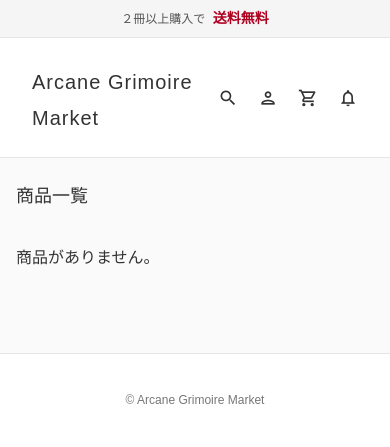
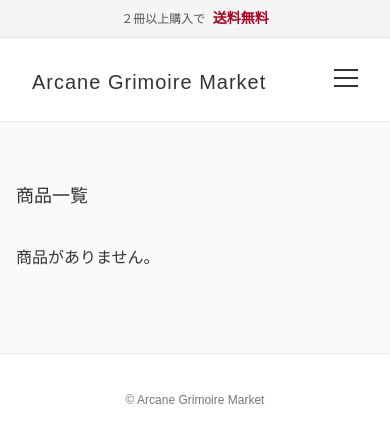
Before and after one commit to bota-rabbit/django-grimoire-market, a Django app: page / in a window 390 px wide. Shown: the top 447 px of the page. Run offline with Django 5.2, Linux system fonts and the light colour scheme; data that the repository does not hold is empty.

Commit message:
fix: adjust hamburger menu icon layout on mobile

```diff
--- a/grimoires/static/grimoires/css/style.css
+++ b/grimoires/static/grimoires/css/style.css
@@ -130,6 +130,25 @@ body {
 /* Material Icons サイズ調整 */
 .header-icon .material-icons-outlined {
     font-size: 20px;
+}
+
+/* ハンバーガー（共通） */
+.hamburger {
+    display: none;   /* ← PCでは隠す */
+    width: 32px;
+    height: 24px;
+    background: none;
+    border: none;
+    padding: 0;
+    cursor: pointer;
+}
+
+/* 三本線 */
+.hamburger span {
+    display: block;
+    height: 2px;
+    margin: 5px 0;
+    background: #333;
 }
 
 
@@ -321,4 +340,71 @@ body {
     .sold-out {
         font-size: 12px;
     }
+
+    /* PC用アイコンを隠す */
+    .header-icons {
+        display: none;
+    }
+
+    /* ハンバーガーを表示 */
+    .hamburger {
+        display: block;
+        margin: 0 auto;
+        width: 24px;
+        height: 36px;
+        position: relative;
+        border: none;
+        background: none;
+        padding: 0;
+        cursor: pointer;
+    }
+
+    /* ハンバーガーの線（3本線） */
+    .hamburger span {
+        display: block;
+        position: absolute;
+        height: 2px;
+        width: 100%;
+        background-color: #333;
+        transition: all 0.2s ease;
+    }
+
+    .hamburger span:nth-child(1) { top: 0; }
+    .hamburger span:nth-child(2) { top: 8px; }
+    .hamburger span:nth-child(3) { top: 16px; }
+
+    /* ===== ハンバーガー展開時 ===== */
+    .header-nav.is-open {
+        position: absolute;
+        top: 100%;
+        right: 0;
+        width: auto;
+        background: #fff;
+        border-top: 1px solid #e5e5e5;
+        z-index: 1001;
+        box-shadow: 0 6px 16px rgba(0,0,0,0.12);
+        border-radius: 8px;
+    }
+
+    .header-nav.is-open .header-icons {
+        display: flex;
+        flex-direction: column;
+        gap: 16px;
+        padding: 12px 16px;
+    }
+
+    /* ===== ハンバーガーが☰ → ✕ に変化 ===== */
+    .hamburger.is-open span:nth-child(1) {
+        transform: rotate(45deg);
+        top: 8px;
+    }
+
+    .hamburger.is-open span:nth-child(2) {
+        opacity: 0;
+    }
+
+    .hamburger.is-open span:nth-child(3) {
+        transform: rotate(-45deg);
+        top: 8px;
+    }
 }
--- a/grimoires/templates/grimoires/base.html
+++ b/grimoires/templates/grimoires/base.html
@@ -64,14 +64,12 @@
                     </a>
                 </div>
 
-                <!--
-                ▼ 将来ここにハンバーガーボタンを追加予定
+                <!-- スマホ用ハンバーガー -->
                 <button class="hamburger" aria-label="menu">
                     <span></span>
                     <span></span>
                     <span></span>
                 </button>
-                -->
 
             </nav>
 
@@ -97,16 +95,19 @@
         </div>
     </footer>
 
-    <!-- =================================================
-        スクロール時：告知バー制御
-        ================================================= -->
-    <script>
-    document.addEventListener('DOMContentLoaded', function () {
-        const noticeBar = document.querySelector('.notice-bar');
-        const siteHeader = document.querySelector('.site-header');
+<script>
+/* =================================================
+   DOMContentLoaded
+   ================================================= */
+document.addEventListener('DOMContentLoaded', function () {
 
-        if (!noticeBar || !siteHeader) return;
+    /* =================================================
+       スクロール時：告知バー制御
+       ================================================= */
+    const noticeBar = document.querySelector('.notice-bar');
+    const siteHeader = document.querySelector('.site-header');
 
+    if (noticeBar && siteHeader) {
         window.addEventListener('scroll', function () {
             if (window.scrollY > 80) {
                 noticeBar.classList.add('is-hidden');
@@ -116,8 +117,45 @@
                 siteHeader.classList.remove('is-notice-hidden');
             }
         });
+    }
+
+    /* =================================================
+       ハンバーガーメニュー開閉制御（☰ → ✕ 切替含む）
+       ================================================= */
+    const hamburger = document.querySelector('.hamburger');
+    const headerNav = document.querySelector('.header-nav');
+    const navLinks = headerNav ? headerNav.querySelectorAll('a') : [];
+
+    if (!hamburger || !headerNav) return;
+
+    // ハンバーガー開閉
+    hamburger.addEventListener('click', function () {
+        headerNav.classList.toggle('is-open');
+        hamburger.classList.toggle('is-open');  // ☰ → ✕ 切替
     });
-    </script>
+
+
+    // メニュー内リンククリックで自動クローズ
+    navLinks.forEach(function (link) {
+        link.addEventListener('click', function () {
+            headerNav.classList.remove('is-open');
+            hamburger.classList.remove('is-open');
+        });
+    });
+
+    /* =================================================
+       メニュー外クリックで閉じる
+       ================================================= */
+    document.addEventListener('click', function (e) {
+        // メニューとハンバーガー以外をクリックした場合
+        if (!headerNav.contains(e.target) && !hamburger.contains(e.target)) {
+            headerNav.classList.remove('is-open');
+            hamburger.classList.remove('is-open');
+        }
+    });
+
+});
+</script>
 
 </body>
 </html>
```
